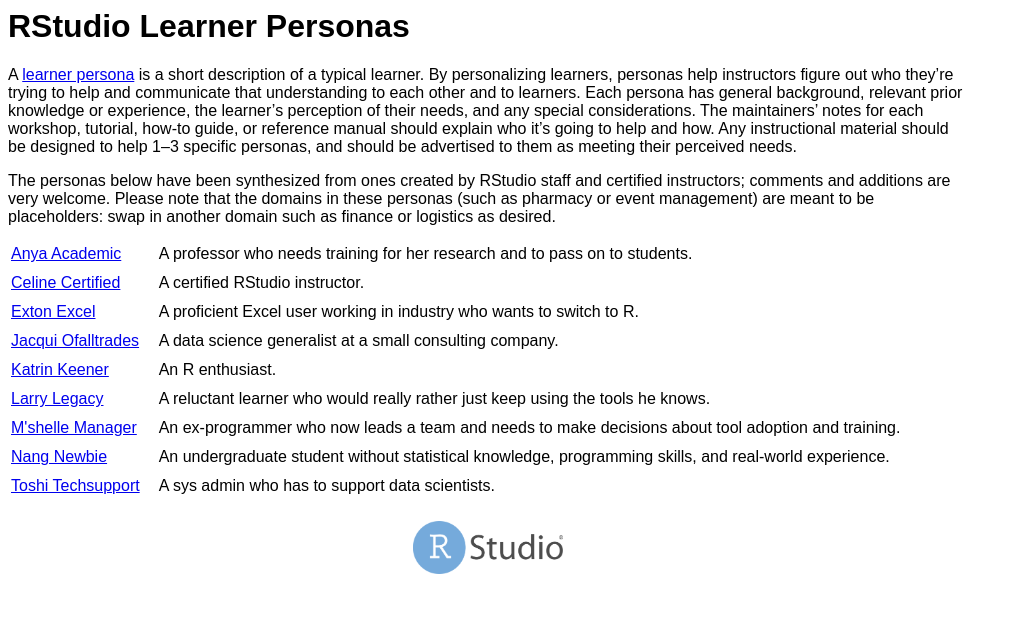
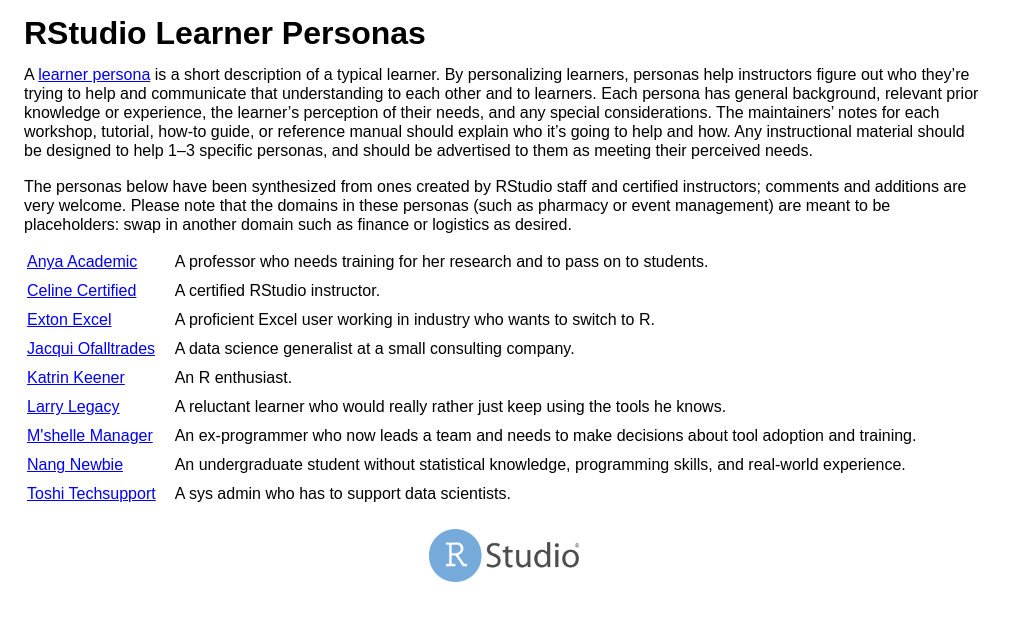
Before and after one commit to rstudio-education/learner-personas, a Jekyll site: the page built from index.md, in a window 1280 px wide. Shown: the top 621 px of the page, without its empty margins (0-1034 px from the left). Built offline with Jekyll 4.4.1, drawn with Linux system fonts in a browser that asks for light colours.

Commit message:
Adding a little spacing

```diff
--- a/assets/site.css
+++ b/assets/site.css
@@ -1,6 +1,8 @@
 body {
+  padding: 1em;
   font-family: sans-serif;
   width: 60em;
+  line-height: 120%;
 }
 
 footer {
```
